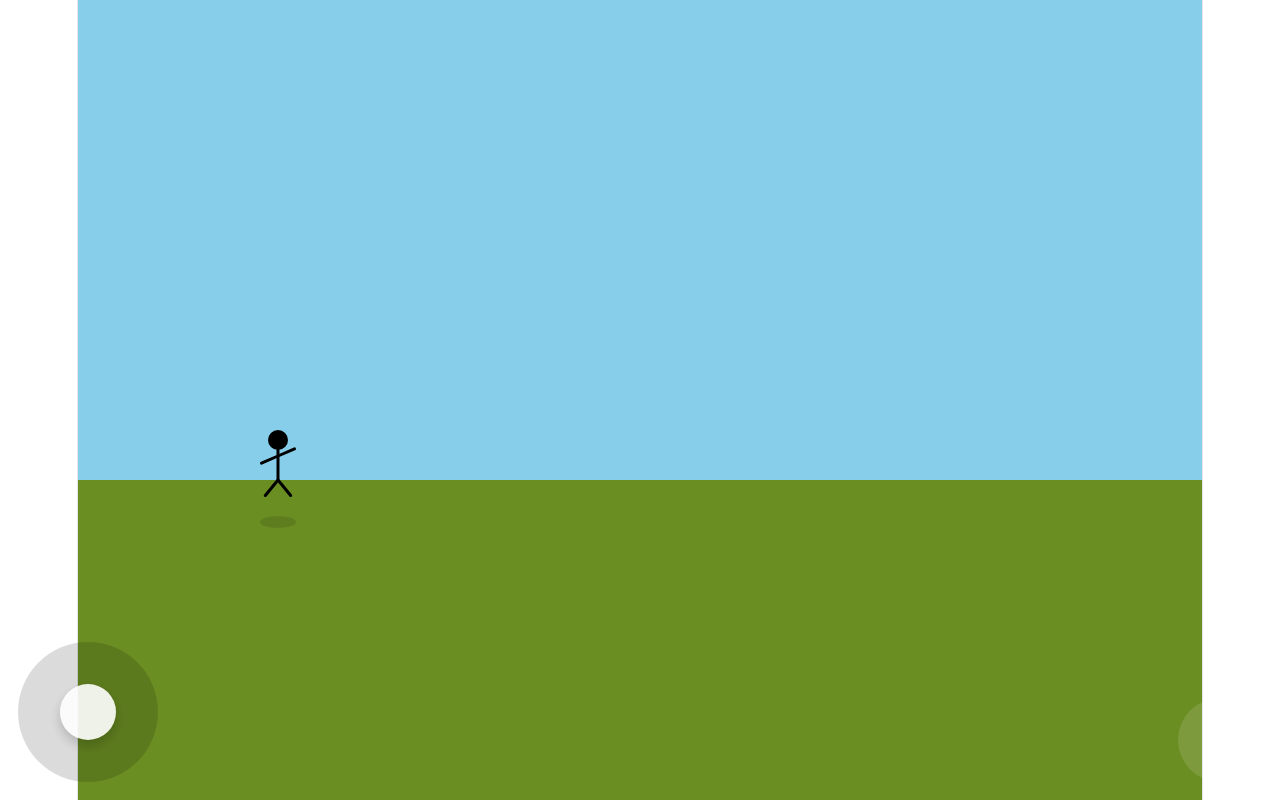
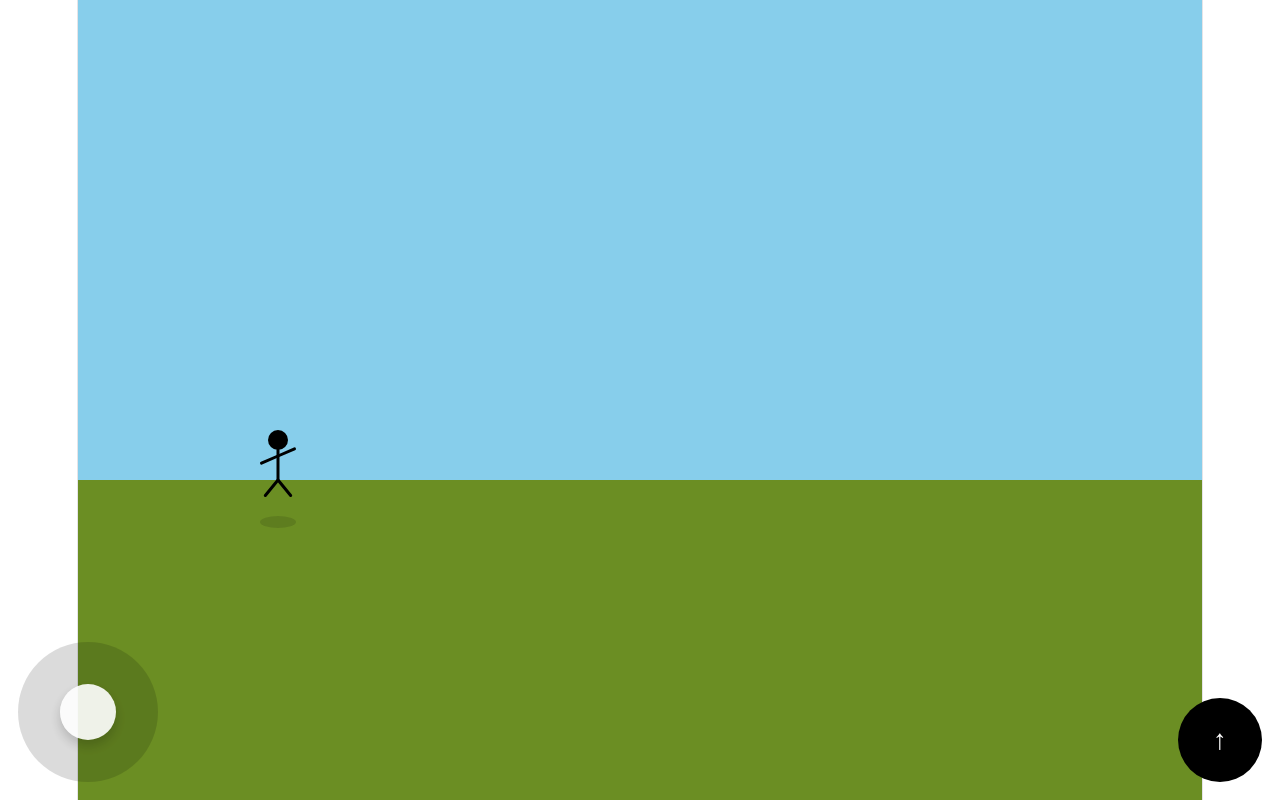
Before and after one commit to ichoken/riku-proj, a React (Vite) app: page / in a window 1280 px wide. Built offline with nearby package versions, Linux system fonts and the light colour scheme.

Commit message:
ジャンプボタンの上矢印以外黒くする

```diff
--- a/src/App.css
+++ b/src/App.css
@@ -235,8 +235,8 @@
   width: 84px;
   height: 84px;
   border-radius: 50%;
-  background: rgba(255,255,255,0.12);
-  color: white;
+  background: #000; /* 本体を黒に */
+  color: #fff; /* 矢印は白 */
   font-size: 28px;
   border: none;
   z-index: 40;
@@ -246,7 +246,7 @@
   touch-action: none;
 }
 .jump-button:active {
-  background: rgba(255,255,255,0.2);
+  background: #111;
 }
 
 @media (max-width: 480px) {
```
